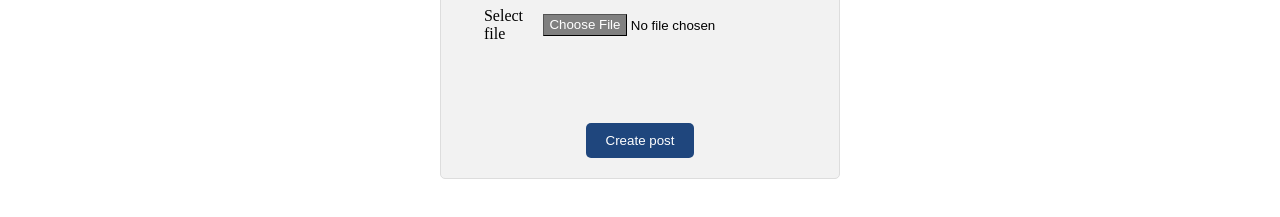
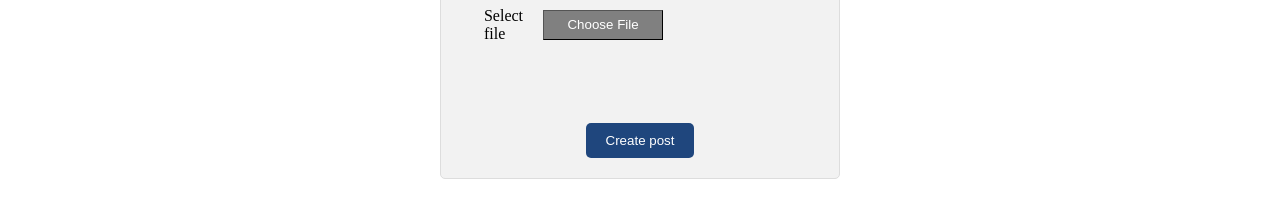
Before and after one commit to UnfamousThomas/WAD23, a plain HTML site: page addPost.html in a window 1280 px wide. Shown: the part 379-596 px from the top of the page. Drawn offline with Linux system fonts and the light colour scheme.

Commit message:
Update postit.css

```diff
--- a/styles/postit.css
+++ b/styles/postit.css
@@ -28,8 +28,13 @@
     background-color: grey;
     color: white;
     border-width: 1px;
+    width: 120px;
+    height: 30px;
 }
 
+#image-upload[type=file] {
+    color: transparent;
+}
 .select-button {
     padding-right: 20px;
 }
@@ -38,10 +43,6 @@
     flex: 1;
     margin-right: 10px;
     text-align: right;
-}
-
-.input {
-    flex: 2;
 }
 
 
@@ -61,6 +62,10 @@
     display: flex;
     flex-direction: column;
     align-items: center;
+}
+
+.form-group + input {
+    flex: 2
 }
 
 .post-form > h2 {
```
